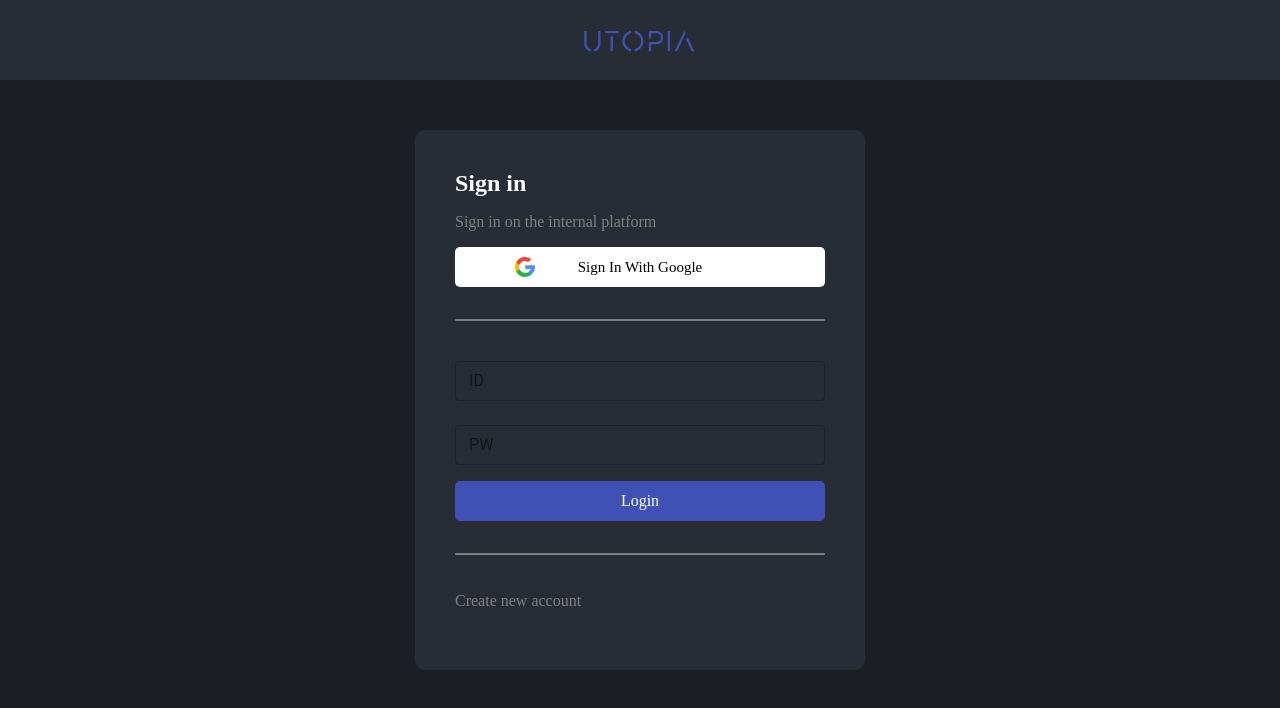
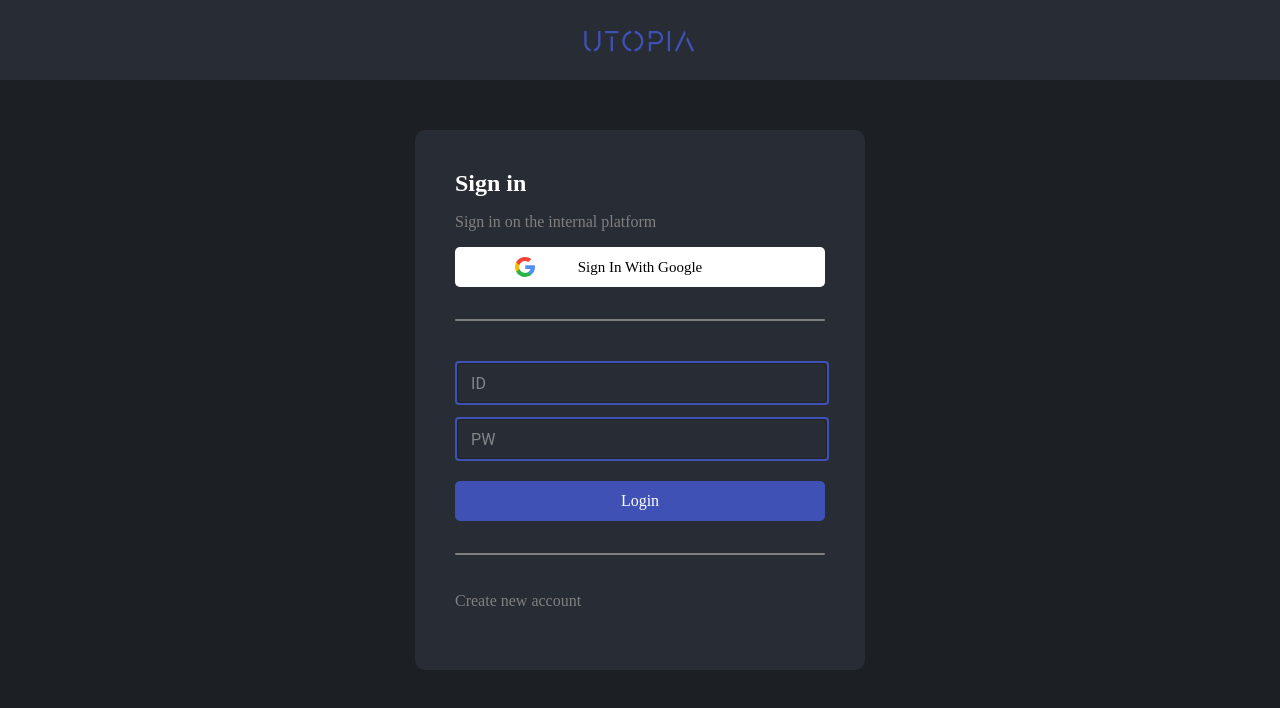
Before and after one commit to qkrdkwl9090/web_Pot1, a React (Create React App) app: page / in a window 1280 px wide. Shown: the top 708 px of the page. Built offline with nearby package versions, Linux system fonts and the light colour scheme; no server answers.

Commit message:
revise TextField

```diff
--- /dev/null
+++ b/src/component/inputField.js
@@ -0,0 +1,27 @@
+import React from 'react';
+import {makeStyles} from '@material-ui/core/styles';
+import TextField from '@material-ui/core/TextField';
+
+const useStyles = makeStyles((theme) => ({
+    root:{
+        '& > *':{
+            width:'100%',
+        }
+    },
+    textField: {
+        border: "2px solid #3f51b5",
+        borderRadius: theme.shape.borderRadius,
+        color: "white",
+    },
+    input:{
+        color: "white"
+    }
+}));
+export default function BasicTextFields({type, placeholder}){
+    const classes = useStyles();
+    return (
+        <form className={classes.root} noValidate autoComplete="off">
+            <TextField id="outlined-basic" InputProps={{className: classes.input}} margin="dense" type={type} placeholder={placeholder} variant="outlined" className={classes.textField}/>
+        </form>
+    )
+}
--- a/src/pages/Login.js
+++ b/src/pages/Login.js
@@ -2,10 +2,10 @@ import React from 'react';
 import "../scss/Login.scss";
 import logo from "../images/logo.svg";
 import google from "../images/google.svg";
-import {  TextField, ThemeProvider } from '@material-ui/core';
 import {signInWithGoogle} from "../fireabaseConfig";
+import BasicTextFields from "../component/inputField";
 
-function login(){
+function Login(){
     return(
         <div className="login">
             <header>
@@ -29,12 +29,8 @@ function login(){
                             <div className="menuContour"></div>
                         </li>
                         <li>
-                            <form>
-                                <TextField className="textfield" label="ID" variant="outlined"
-          margin="dense"/>
-                                <TextField className="textfield" label="PW" type="password"
-          margin="dense" variant="outlined"/>
-                            </form>
+                            <BasicTextFields placeholder="ID" ></BasicTextFields>
+                            <BasicTextFields type="password" placeholder="PW"></BasicTextFields>
                         </li>
                         <li>
                             <div className="menuLogin"><p>Login</p></div>
@@ -54,4 +50,4 @@ function login(){
         </div>
     )
 }
-export default login;
+export default Login;
--- a/src/scss/Login.scss
+++ b/src/scss/Login.scss
@@ -75,6 +75,7 @@
                 background-color: #3f51b5;
                 color:white;
                 border-radius: 5px;
+                margin-top: 1rem;
                 display:table;
                 p{
                     display:table-cell;
@@ -90,6 +91,7 @@
                 color: grey;
                 width: 100%;
                 padding:5px 0;
+                cursor: pointer;
                 &:active{
                     background-color: darken($color: #282c34, $amount: 10%);
                 }
```
Also changed, not shown: 2 other files (tests, documents, lock files or other folders).
